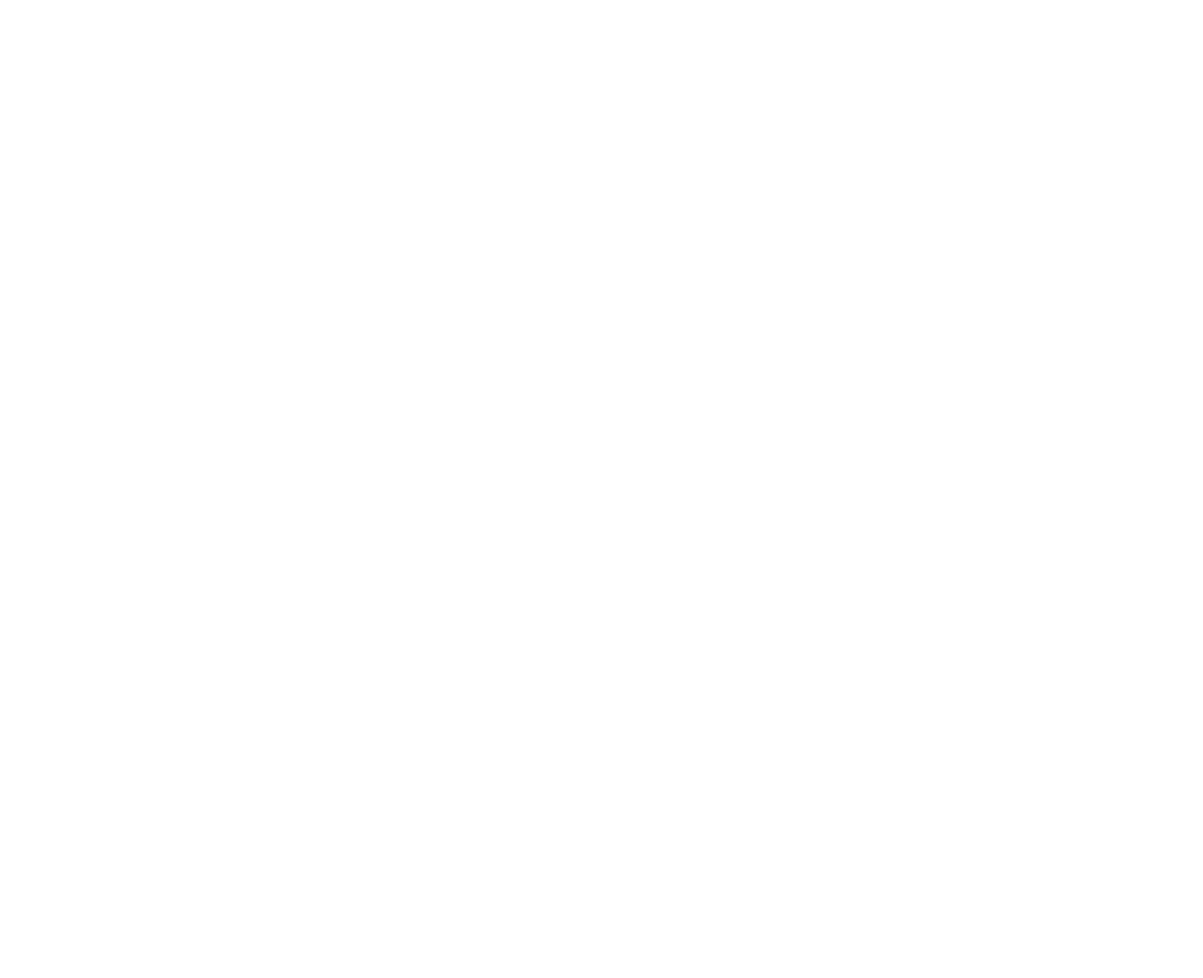
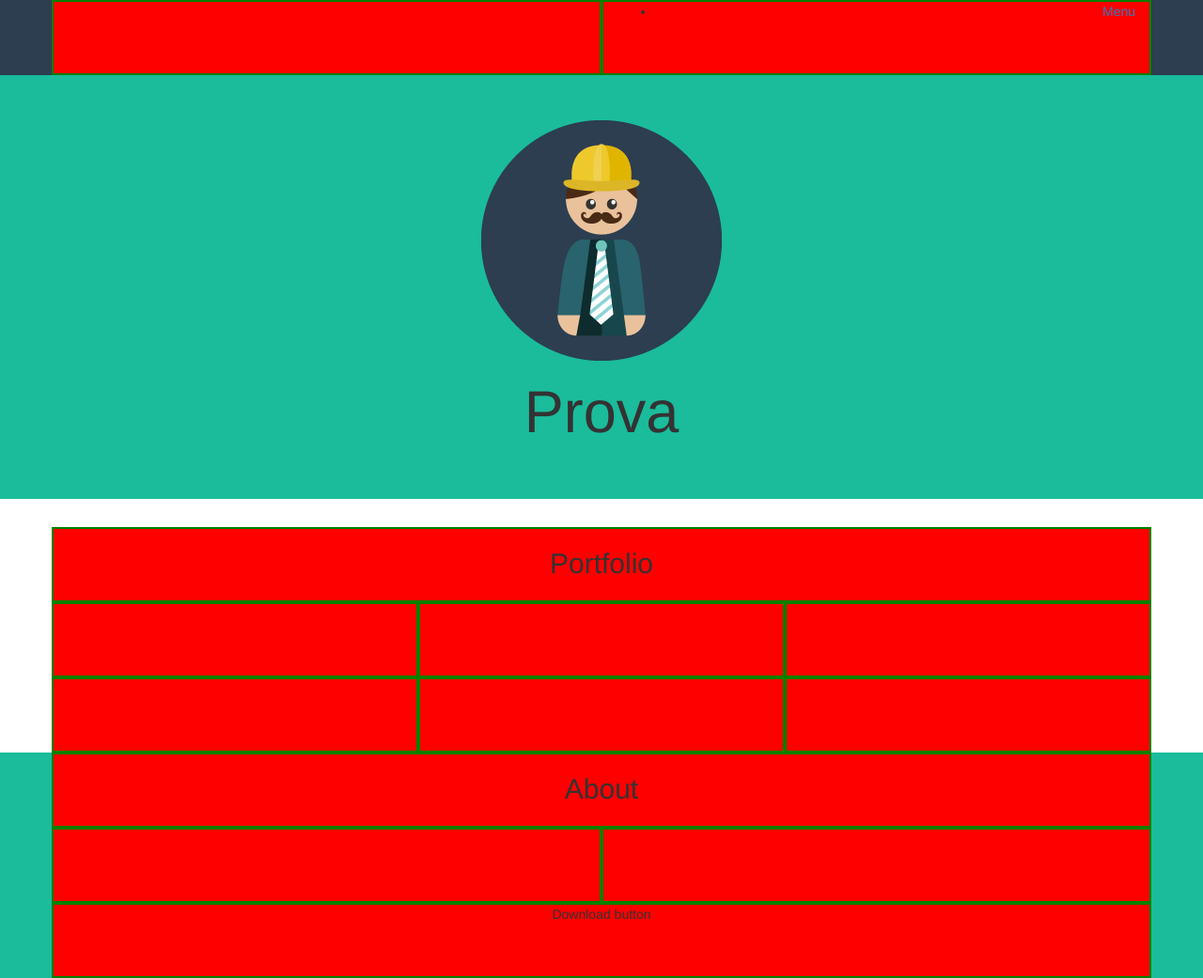
Before and after one commit to alessandro-gennaccari/html-css-bootstrap-freelancer, a plain HTML site: page index.html in a window 1280 px wide. Shown: the whole page at 94% size. Before the commit the page ends 800 px from the top, so only its background shows below. Drawn offline with nearby package versions, Linux system fonts and the light colour scheme.

Commit message:
add-section-1,2

```diff
--- a/css/style.css
+++ b/css/style.css
@@ -0,0 +1,20 @@
+header nav {
+    height: 80px;
+    background-color: #2c3e50;
+}
+
+header .container-fluid {
+    background-color: #1abc9c;
+}
+
+/* Section 2 */
+section#about {
+    background-color: #1abc9c;
+}
+
+/* DEBUG */
+.debug [class*="col-"]{
+    height: 80px;
+    background-color: red;
+    border: 2px solid green;
+}
--- a/index.html
+++ b/index.html
@@ -12,11 +12,83 @@
     <!-- Header: Nav - Jumbotron -->
     <header>
 
+        <nav>
+            <div class="container debug">
+                <div class="row">
+
+                    <div class="col-xs-6"></div>
+
+                    <div class="col-xs-6 text-right">
+                        <ul>
+                            <li>
+                                <a href="#">Menu </a>
+                            </li>
+                        </ul>
+                    </div>
+                </div>
+            </div>
+        </nav>
+
+            <div class="jumbotron container-fluid">
+            <div class="row">
+                    <div class="col-xs-12 text-center">
+                        <img src="img/profile.png" alt="Foto Profilo">
+                        <h1>Prova</h1>
+                    </div>
+                </div>
+            </div>
+
     </header>
     <!-- / Header -->
 
     <!-- Maincorp: Section: Portfolio - About - Contact me -->
     <main>
+
+        <!-- 1-Portfolio -->
+        <section id="portfolio" class="text-center">
+
+            <div class="container debug">
+                <div class="row">
+
+                    <div class="col-xs-12 text-center">
+                        <h2>Portfolio</h2>
+                    </div>
+
+                    <div class="col-xs-12 col-md-6 col-lg-4"></div>
+                    <div class="col-xs-12 col-md-6 col-lg-4"></div>
+                    <div class="col-xs-12 col-md-6 col-lg-4"></div>
+                    <div class="col-xs-12 col-md-6 col-lg-4"></div>
+                    <div class="col-xs-12 col-md-6 col-lg-4"></div>
+                    <div class="col-xs-12 col-md-6 col-lg-4"></div>
+
+                </div>
+            </div>
+
+        </section>
+
+        <!-- 2-About -->
+        <section id="about">
+
+            <div class="container debug">
+                <div class="row">
+
+                    <div class="col-xs-12 text-center">
+                        <h2>About</h2>
+                    </div>
+
+                    <div class="col-md-6 col-xs-12"></div>
+
+                    <div class="col-md-6 col-xs-12"></div>
+
+                    <div class="col-xs-12 text-center">
+                        <p>Download button</p>
+                    </div>
+
+                </div>
+            </div>
+
+        </section>
+
 
     </main>
     <!-- / Maincorp -->
```
